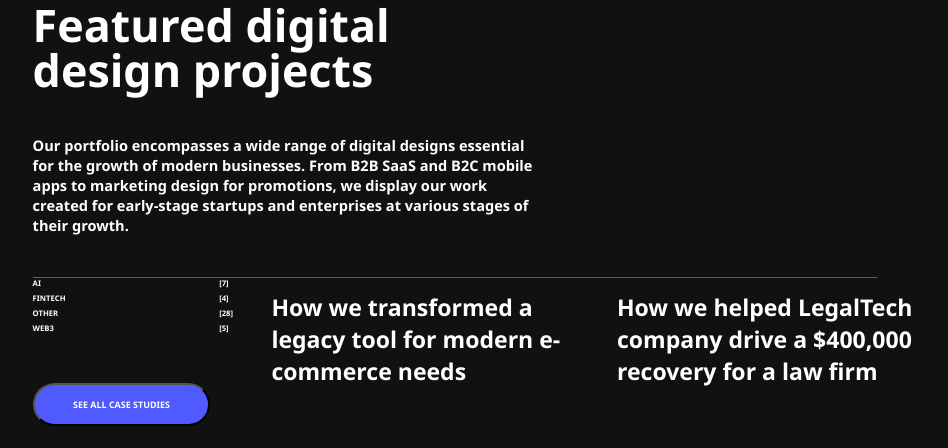
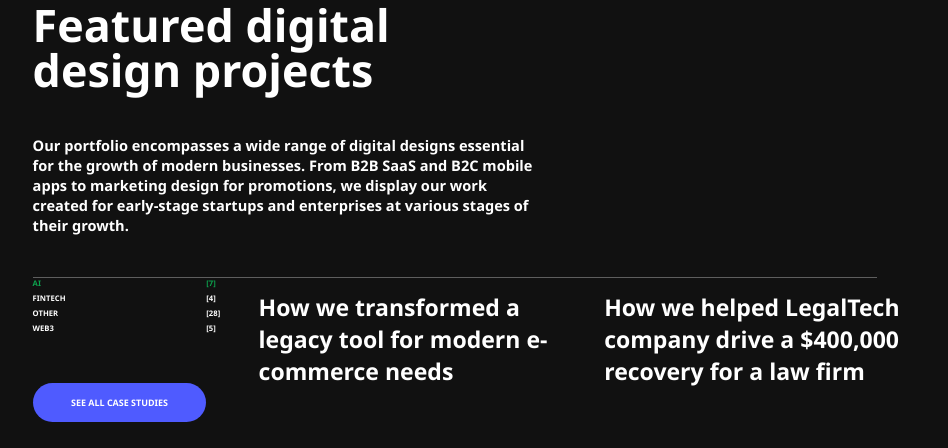
Before and after one commit to Abid-6615/LAZAREV-Clone, a plain HTML site: page index.html in a window 1280 px wide. Shown: the part 4268-4716 px from the top of the page, without its empty margins (185-1133 px from the left). Drawn offline with nearby package versions, Linux system fonts and the light colour scheme.

Commit message:
Upgrade page7

```diff
--- a/index.html
+++ b/index.html
@@ -299,13 +299,13 @@
           <div class="pg7_left">
             <div class="left_contant">
               <div class="left_l">
-                <h4>AI</h4>
+                <h4 style="color: #0da34e;">AI</h4>
                 <h4>FINTECH</h4>
                 <h4>OTHER</h4>
                 <h4>WEB3</h4>
               </div>
               <div class="left_r">
-                <h4>[7]</h4>
+                <h4 style="color: #0da34e;">[7]</h4>
                 <h4>[4]</h4>
                 <h4>[28]</h4>
                 <h4>[5]</h4>
--- a/style.css
+++ b/style.css
@@ -543,7 +543,7 @@ nav button svg {
     color: #fff;
     font-size: 0.6vw;
     display: flex;
-    gap: 12vw;
+    gap: 11vw;
 }
 
 .left_contant h4{
@@ -558,6 +558,7 @@ nav button svg {
     padding: 1vw 3vw;
     border-radius: 10vw;
     margin-top: 3.5vw;
+    border: none;
 }
 
 .pg7_middle .cards,
```
